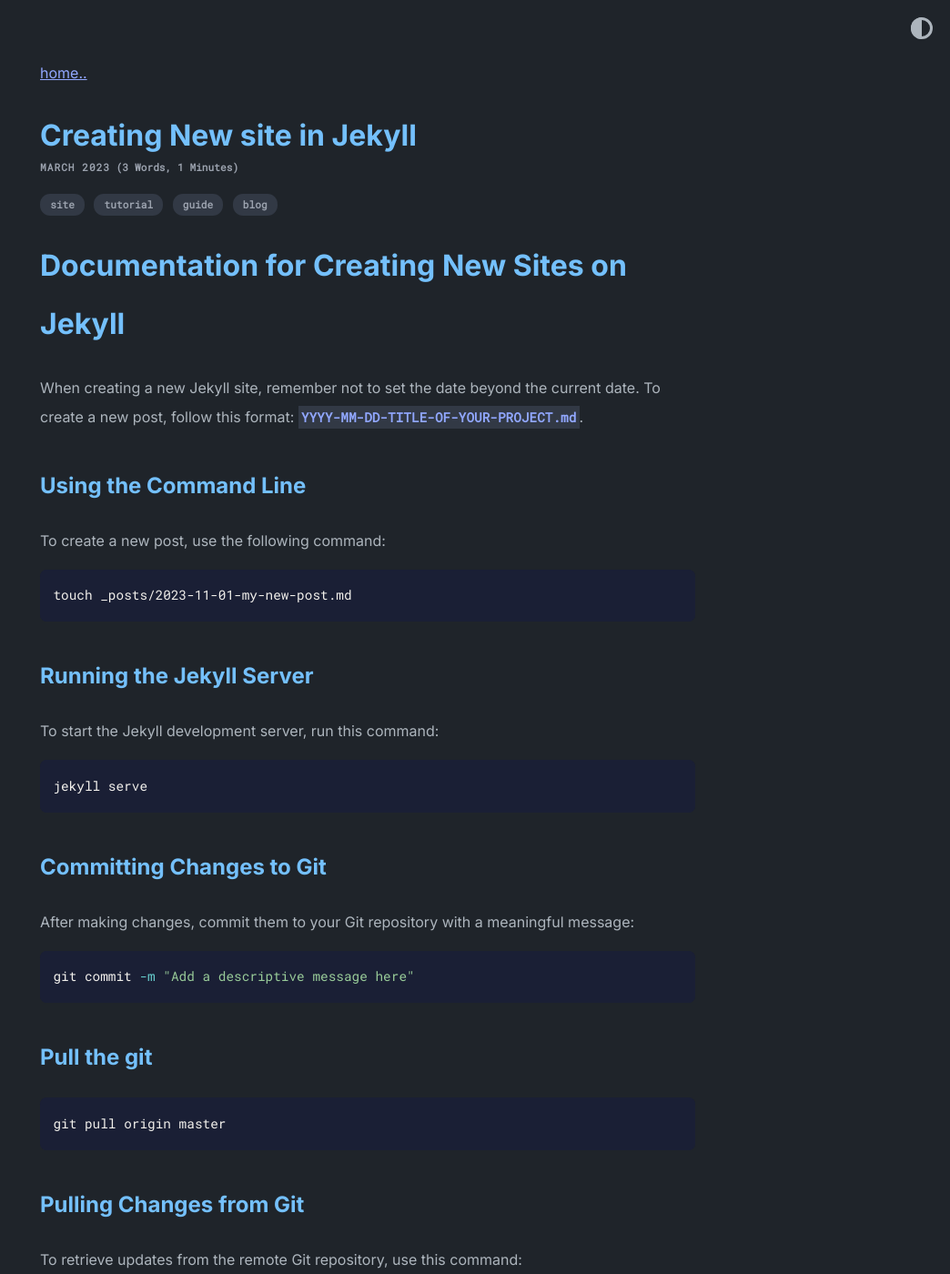
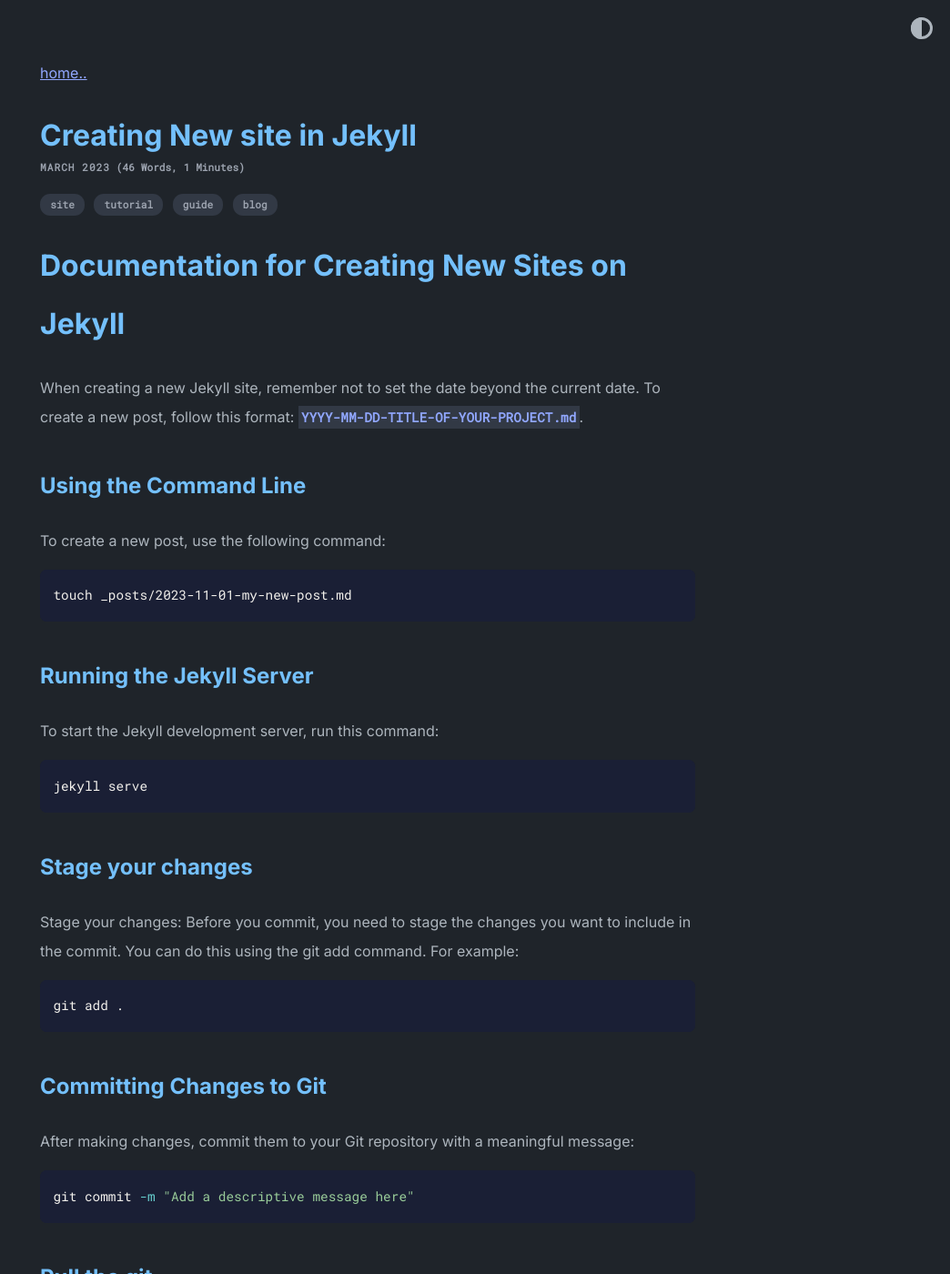
Before and after one commit to ghoseyy/my_blog, a Jekyll site: the page built from _posts/2023-03-04-adb-connect.md, in a window 1280 px wide and 1400 px high. Shown: the whole window at 91% size, without its empty margins (236-1280 px from the left). Built offline with Jekyll 4.4.1, drawn with Linux system fonts in a browser that asks for light colours.

Commit message:
Added a new feature

````diff
--- a/_posts/2023-03-04-adb-connect.md
+++ b/_posts/2023-03-04-adb-connect.md
@@ -22,6 +22,14 @@
 ```bash
 jekyll serve
 ```
+## Stage your changes
+
+Stage your changes: Before you commit, you need to stage the changes you want to include in the commit. You can do this using the git add command. For example:
+
+```bash
+git add .
+```
+
 ## Committing Changes to Git
 
 After making changes, commit them to your Git repository with a meaningful message:
````
